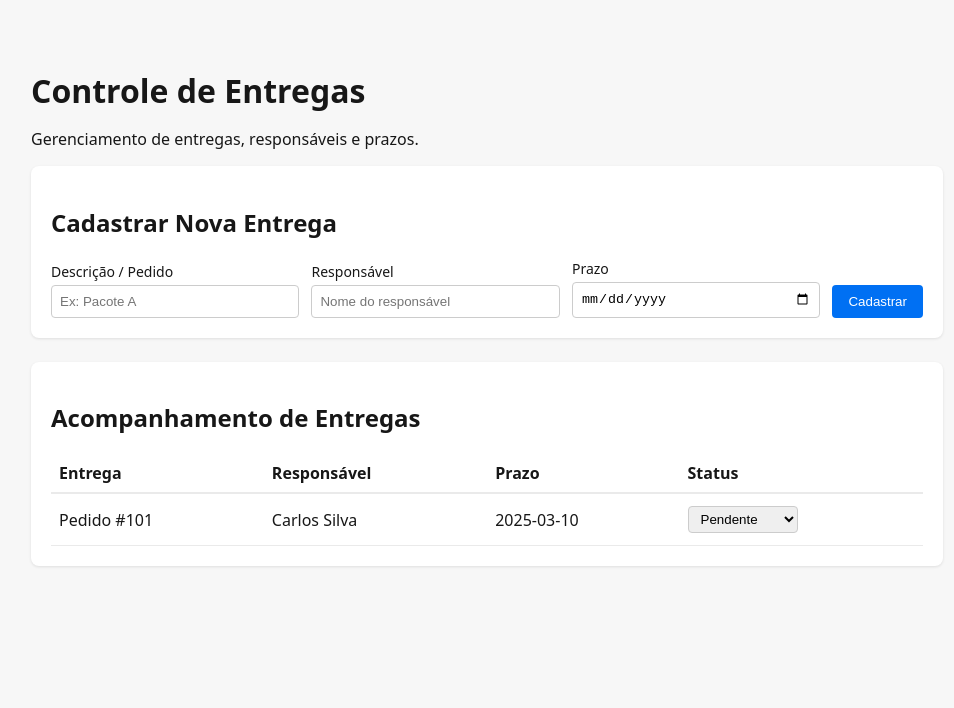
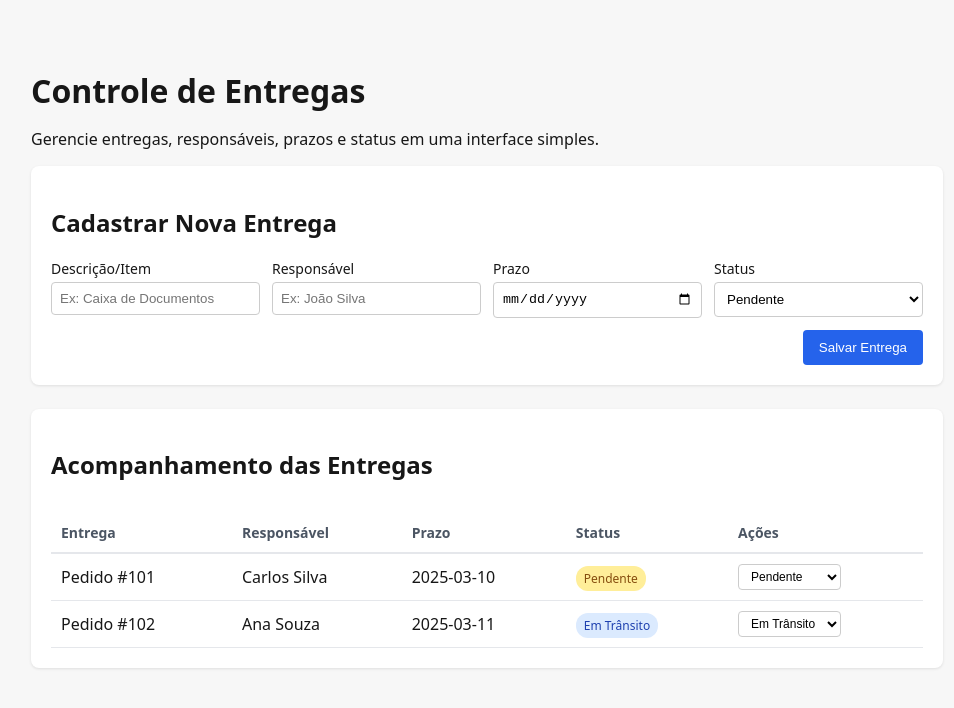
Before and after one commit to Klip-lab/micro-saas-controle-entregas, a React (Vite) app: page / in a window 1280 px wide. Shown: the top 708 px of the page, without its empty margins (153-1107 px from the left). Built offline with nearby package versions, Linux system fonts and the light colour scheme.

Commit message:
factory: TASK-PRJ-624786-002

```diff
--- a/src/App.tsx
+++ b/src/App.tsx
@@ -10,7 +10,8 @@ interface Delivery {
 
 export default function App() {
   const [deliveries, setDeliveries] = useState<Delivery[]>([
-    { id: '1', title: 'Pedido #101', responsible: 'Carlos Silva', deadline: '2025-03-10', status: 'Pendente' }
+    { id: '1', title: 'Pedido #101', responsible: 'Carlos Silva', deadline: '2025-03-10', status: 'Pendente' },
+    { id: '2', title: 'Pedido #102', responsible: 'Ana Souza', deadline: '2025-03-11', status: 'Em Trânsito' }
   ]);
 
   const [title, setTitle] = useState('');
@@ -44,76 +45,104 @@ export default function App() {
   return (
     <main>
       <h1>Controle de Entregas</h1>
-      <p>Gerenciamento de entregas, responsáveis e prazos.</p>
+      <p>Gerencie entregas, responsáveis, prazos e status em uma interface simples.</p>
 
       <section style={{ background: '#fff', padding: '20px', borderRadius: '8px', marginBottom: '24px', boxShadow: '0 1px 3px rgba(0,0,0,0.1)' }}>
         <h2>Cadastrar Nova Entrega</h2>
-        <form onSubmit={handleAddDelivery} style={{ display: 'grid', gap: '12px', gridTemplateColumns: '1fr 1fr 1fr auto', alignItems: 'end' }}>
+        <form onSubmit={handleAddDelivery} style={{ display: 'grid', gap: '12px', gridTemplateColumns: 'repeat(auto-fit, minmax(200px, 1fr))' }}>
           <div>
-            <label style={{ display: 'block', fontSize: '14px', marginBottom: '4px' }}>Descrição / Pedido</label>
+            <label style={{ display: 'block', marginBottom: '4px', fontSize: '14px', fontWeight: 500 }}>Descrição/Item</label>
             <input
               type="text"
               value={title}
               onChange={e => setTitle(e.target.value)}
-              placeholder="Ex: Pacote A"
+              placeholder="Ex: Caixa de Documentos"
+              style={{ width: '100%', padding: '8px', border: '1px solid #ccc', borderRadius: '4px' }}
               required
-              style={{ width: '100%', padding: '8px', borderRadius: '4px', border: '1px solid #ccc' }}
             />
           </div>
           <div>
-            <label style={{ display: 'block', fontSize: '14px', marginBottom: '4px' }}>Responsável</label>
+            <label style={{ display: 'block', marginBottom: '4px', fontSize: '14px', fontWeight: 500 }}>Responsável</label>
             <input
               type="text"
               value={responsible}
               onChange={e => setResponsible(e.target.value)}
-              placeholder="Nome do responsável"
+              placeholder="Ex: João Silva"
+              style={{ width: '100%', padding: '8px', border: '1px solid #ccc', borderRadius: '4px' }}
               required
-              style={{ width: '100%', padding: '8px', borderRadius: '4px', border: '1px solid #ccc' }}
             />
           </div>
           <div>
-            <label style={{ display: 'block', fontSize: '14px', marginBottom: '4px' }}>Prazo</label>
+            <label style={{ display: 'block', marginBottom: '4px', fontSize: '14px', fontWeight: 500 }}>Prazo</label>
             <input
               type="date"
               value={deadline}
               onChange={e => setDeadline(e.target.value)}
+              style={{ width: '100%', padding: '8px', border: '1px solid #ccc', borderRadius: '4px' }}
               required
-              style={{ width: '100%', padding: '8px', borderRadius: '4px', border: '1px solid #ccc' }}
             />
           </div>
-          <button type="submit" style={{ padding: '9px 16px', background: '#0070f3', color: '#fff', border: 'none', borderRadius: '4px', cursor: 'pointer' }}>
-            Cadastrar
+          <div>
+            <label style={{ display: 'block', marginBottom: '4px', fontSize: '14px', fontWeight: 500 }}>Status</label>
+            <select
+              value={status}
+              onChange={e => setStatus(e.target.value as any)}
+              style={{ width: '100%', padding: '8px', border: '1px solid #ccc', borderRadius: '4px', background: '#fff' }}
+            >
+              <option value="Pendente">Pendente</option>
+              <option value="Em Trânsito">Em Trânsito</option>
+              <option value="Entregue">Entregue</option>
+            </select>
+          </div>
+          <div style={{ gridColumn: '1 / -1', textAlign: 'right' }}>
+            <button type="submit" style={{ padding: '10px 16px', background: '#2563eb', color: '#fff', border: 'none', borderRadius: '4px', cursor: 'pointer', fontWeight: 500 }}>
+              Salvar Entrega
             </button>
+          </div>
         </form>
       </section>
 
       <section style={{ background: '#fff', padding: '20px', borderRadius: '8px', boxShadow: '0 1px 3px rgba(0,0,0,0.1)' }}>
-        <h2>Acompanhamento de Entregas</h2>
-        <table style={{ width: '100%', borderCollapse: 'collapse', marginTop: '12px' }}>
+        <h2>Acompanhamento das Entregas</h2>
+        <div style={{ overflowX: 'auto' }}>
+          <table style={{ width: '100%', borderCollapse: 'collapse', marginTop: '12px', textAlign: 'left' }}>
             <thead>
-            <tr style={{ borderBottom: '2px solid #eaeaea', textAlign: 'left' }}>
-              <th style={{ padding: '8px' }}>Entrega</th>
-              <th style={{ padding: '8px' }}>Responsável</th>
-              <th style={{ padding: '8px' }}>Prazo</th>
-              <th style={{ padding: '8px' }}>Status</th>
+              <tr style={{ borderBottom: '2px solid #e5e7eb', fontSize: '14px', color: '#4b5563' }}>
+                <th style={{ padding: '10px' }}>Entrega</th>
+                <th style={{ padding: '10px' }}>Responsável</th>
+                <th style={{ padding: '10px' }}>Prazo</th>
+                <th style={{ padding: '10px' }}>Status</th>
+                <th style={{ padding: '10px' }}>Ações</th>
               </tr>
             </thead>
             <tbody>
               {deliveries.length === 0 ? (
                 <tr>
-                <td colSpan={4} style={{ padding: '16px', textAlign: 'center', color: '#666' }}>Nenhuma entrega cadastrada.</td>
+                  <td colSpan={5} style={{ padding: '20px', textAlign: 'center', color: '#6b7280' }}>Nenhuma entrega cadastrada.</td>
                 </tr>
               ) : (
                 deliveries.map(d => (
-                <tr key={d.id} style={{ borderBottom: '1px solid #eaeaea' }}>
-                  <td style={{ padding: '12px 8px' }}>{d.title}</td>
-                  <td style={{ padding: '12px 8px' }}>{d.responsible}</td>
-                  <td style={{ padding: '12px 8px' }}>{d.deadline}</td>
-                  <td style={{ padding: '12px 8px' }}>
+                  <tr key={d.id} style={{ borderBottom: '1px solid #e5e7eb' }}>
+                    <td style={{ padding: '10px', fontWeight: 500 }}>{d.title}</td>
+                    <td style={{ padding: '10px' }}>{d.responsible}</td>
+                    <td style={{ padding: '10px' }}>{d.deadline}</td>
+                    <td style={{ padding: '10px' }}>
+                      <span style={{
+                        padding: '4px 8px',
+                        borderRadius: '12px',
+                        fontSize: '12px',
+                        fontWeight: 500,
+                        background: d.status === 'Entregue' ? '#dcfce7' : d.status === 'Em Trânsito' ? '#dbeafe' : '#ffee99',
+                        color: d.status === 'Entregue' ? '#166534' : d.status === 'Em Trânsito' ? '#1e40af' : '#854d0e'
+                      }}>
+                        {d.status}
+                      </span>
+                    </td>
+                    <td style={{ padding: '10px' }}>
                       <select
                         value={d.status}
                         onChange={e => handleStatusChange(d.id, e.target.value as any)}
-                      style={{ padding: '4px 8px', borderRadius: '4px', border: '1px solid #ccc' }}
+                        style={{ padding: '4px 8px', borderRadius: '4px', border: '1px solid #ccc', background: '#fff', fontSize: '12px' }}
                       >
                         <option value="Pendente">Pendente</option>
                         <option value="Em Trânsito">Em Trânsito</option>
@@ -125,6 +154,7 @@ export default function App() {
               )}
             </tbody>
           </table>
+        </div>
       </section>
     </main>
   );
```
Also changed, not shown: tsconfig.app.json (added, +22 -0 lines), tsconfig.node.json (added, +13 -0 lines), 1 other file (tests, documents, lock files or other folders). Lines whose indentation alone changed are shown as unchanged.
